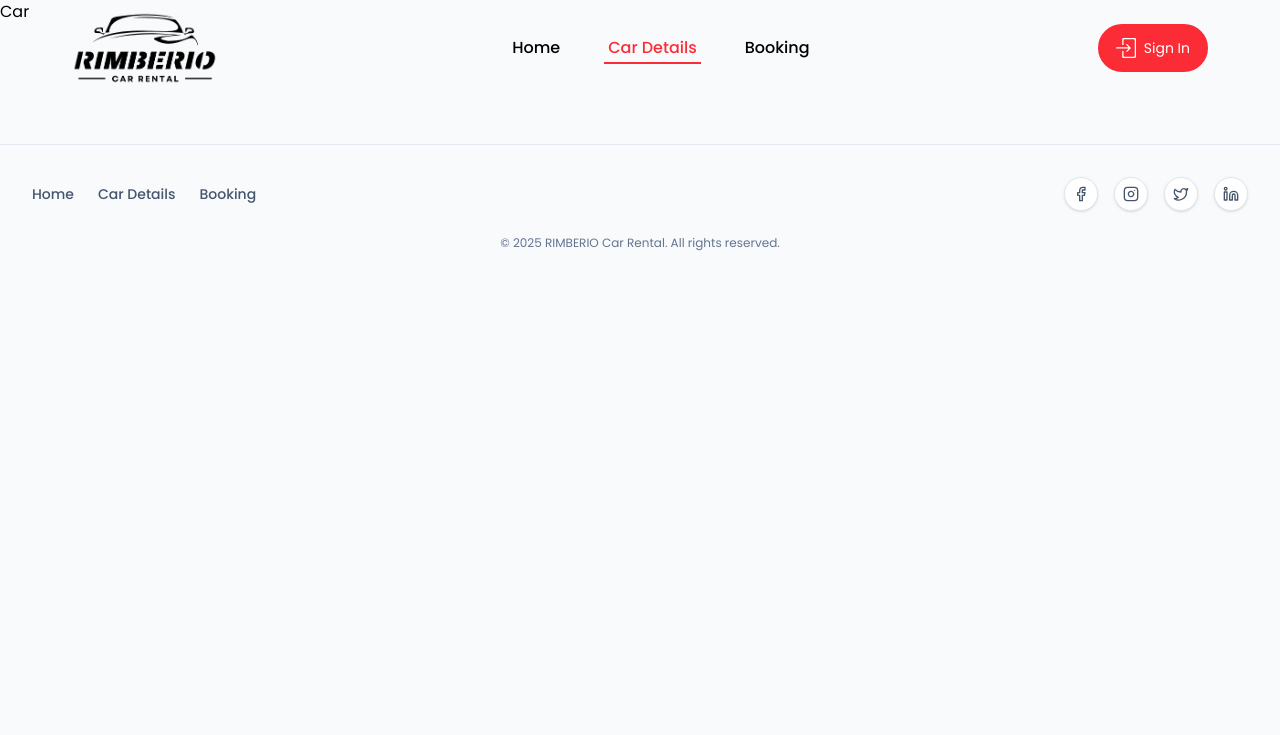
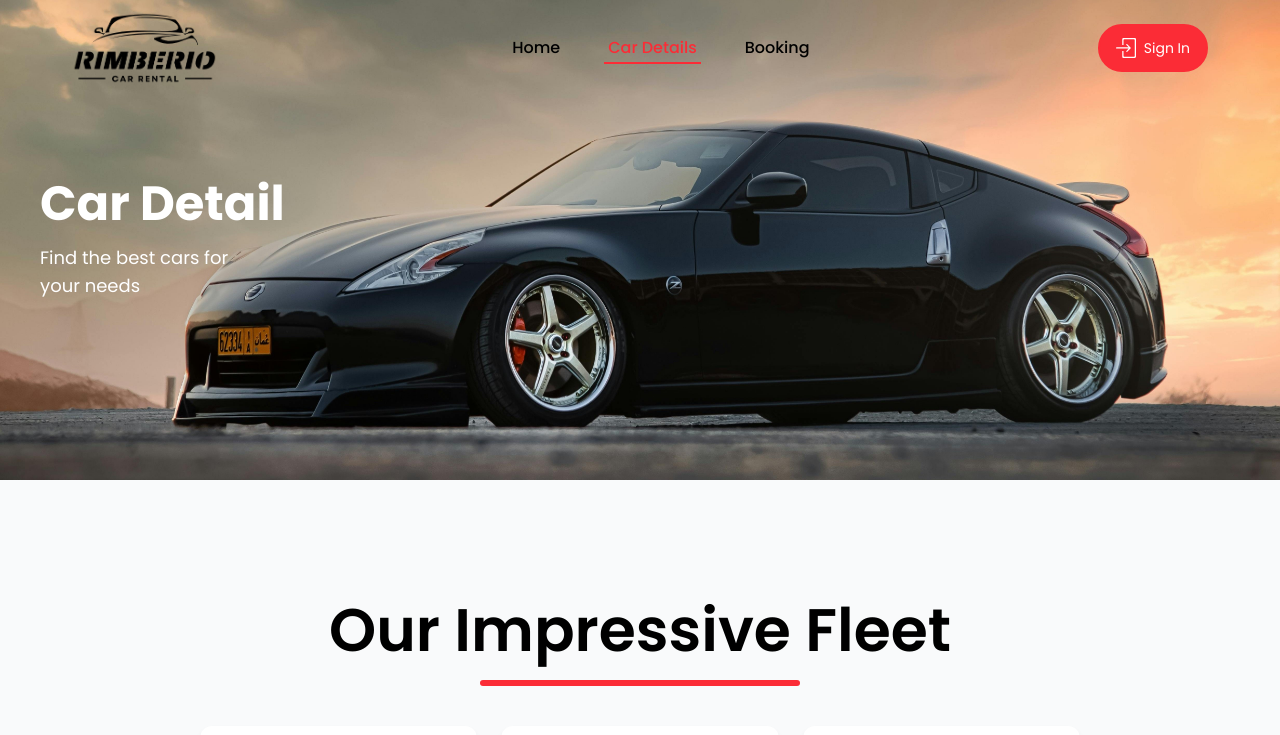
Before and after one commit to LGCDMBandara/Car-Rental, a Next.js app in the folder client/: page /cars in a window 1280 px wide. Shown: the top 735 px of the page. Built offline with nearby package versions, Linux system fonts and the light colour scheme.

Commit message:
phase 03: customize car details page

```diff
--- a/client/app/cars/page.tsx
+++ b/client/app/cars/page.tsx
@@ -1,9 +1,10 @@
+import CarDetails from '@/components/CarDetails/CarDetails'
 import React from 'react'
 
 const carDetailsPage = () => {
   return (
     <div>
-      Car
+      <CarDetails />
     </div>
   )
 }
--- /dev/null
+++ b/client/components/CarDetails/CarDetails.tsx
@@ -0,0 +1,14 @@
+import React from 'react'
+import Hero from './Hero/Hero';
+import List from './List/List';
+
+const CarDetails = () => {
+  return (
+    <div>
+      <Hero />
+      <List />
+    </div>
+  )
+}
+
+export default CarDetails
--- /dev/null
+++ b/client/components/CarDetails/Hero/Hero.tsx
@@ -0,0 +1,19 @@
+import React from 'react';
+
+const Hero = () => {
+    return (
+        <div className="relative w-full h-120">
+            <img
+                src="/cars/Hero.jpg"
+                alt="Car Background"
+                className="w-full h-full object-cover"
+            />
+            <div className="absolute top-1/2 left-10 transform -translate-y-1/2 text-white">
+                <h1 className="text-5xl font-bold">Car Detail</h1>
+                <p className="mt-4 text-lg">Find the best cars for <br />your needs</p>
+            </div>
+        </div>
+    );
+};
+
+export default Hero;
--- /dev/null
+++ b/client/components/CarDetails/List/List.tsx
@@ -0,0 +1,12 @@
+import View from '@/components/Home/View/View'
+import React from 'react'
+
+const List = () => {
+  return (
+    <div>
+      <View />
+    </div>
+  )
+}
+
+export default List
```
Also changed, not shown: client/public/cars/Hero.jpg (added).
